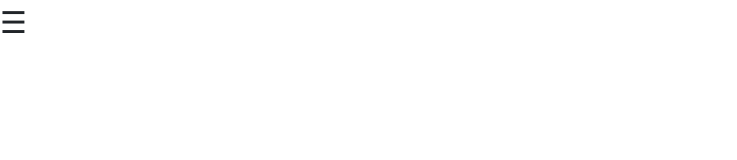
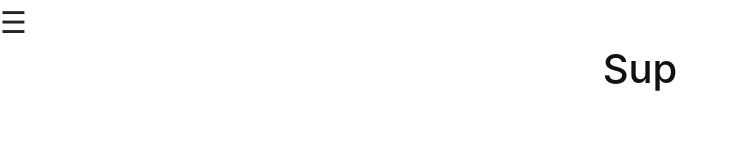
Before and after one commit to birane906/AWI, a React (Create React App) app in the folder client/: page /dashboard/sup in a window 1280 px wide. Shown: the top 160 px of the page, without its empty margins (0-737 px from the left). Built offline with nearby package versions, Linux system fonts and the light colour scheme.

Commit message:
Dashboard routing and rendering done

```diff
--- a/client/src/App.js
+++ b/client/src/App.js
@@ -17,9 +17,9 @@ const App = () => {
                 <Route path="/dashboard" component={() =>
                     <Dashboard>
                         <TestComponent title="Welcome" path="/dashboard/welcome"/>
-                        <TestComponent title="Hi"/>
-                        <TestComponent title="Hello"/>
-                        <TestComponent title="Sup"/>
+                        <TestComponent title="Hi" path="/dashboard/hi"/>
+                        <TestComponent title="Hello" path="/dashboard/hello"/>
+                        <TestComponent title="Sup" path="/dashboard/sup"/>
                     </Dashboard>
                 }/>
             </Router>
--- a/client/src/components/dashboard/Dashboard.css
+++ b/client/src/components/dashboard/Dashboard.css
@@ -11,7 +11,7 @@
     padding-top: 60px;
   }
 
-  .sidenav a {
+  .sidenav a, .sidenav p {
     padding: 8px 8px 8px 32px;
     text-decoration: none;
     font-size: 25px;
@@ -20,8 +20,12 @@
     transition: 0.3s;
   }
 
-  .sidenav a:hover {
+  .sidenav a:hover, .sidenav p:hover {
+    cursor: pointer;
     color: #f1f1f1;
+    text-decoration: none;
+    background-color: #333;
+    transition: 0.3s;
   }
 
   .sidenav .closebtn {
--- a/client/src/components/dashboard/Dashboard.js
+++ b/client/src/components/dashboard/Dashboard.js
@@ -1,4 +1,6 @@
 import { React, useState } from 'react';
+import { Route } from 'react-router';
+import { Link } from 'react-router-dom';
 import "./Dashboard.css"
 
 const Dashboard = (props) => {
@@ -15,17 +17,26 @@ const Dashboard = (props) => {
 
     return (
         <div>
-            <div id="mySidenav" class="sidenav" style={{ width: navWidth}}>
+            <div id="mySidenav" className="sidenav" style={{ width: navWidth}}>
                 {
                     props.children.map((value, index) => {
                         return (
-                            <a href={value.props.path} key={index}>{value.props.title}</a>
+                            <Link to={value.props.path} onClick={closeNav} key={index}>{value.props.title}</Link>
                         )
                     })
                 }
-                <a href="javascript:void(0)" class="closebtn" onClick={closeNav}>&times;</a>
+                <p className="closebtn" onClick={closeNav}>&times;</p>
             </div>
             <span style={{"fontSize":"30px","cursor":"pointer"}} onClick={openNav}>&#9776;</span>
+            <div className="dashboardContent">
+                {
+                    props.children.map((value, index) => {
+                        return (
+                            <Route path={value.props.path} component={() => {return value}} key={index}/>
+                        )
+                    })
+                }
+            </div>
         </div>
     );
 };
--- a/client/src/components/dashboard/TestComponent.js
+++ b/client/src/components/dashboard/TestComponent.js
@@ -1,10 +1,9 @@
 import React from 'react';
 
-const TestComponent = (title) => {
+const TestComponent = (props) => {
     return (
         <div>
-            <p>meh</p>
-            {/* <p style={{color: "white"}}>{{title}}</p> */}
+            <h1>{props.title}</h1>
         </div>
     );
 };
```
